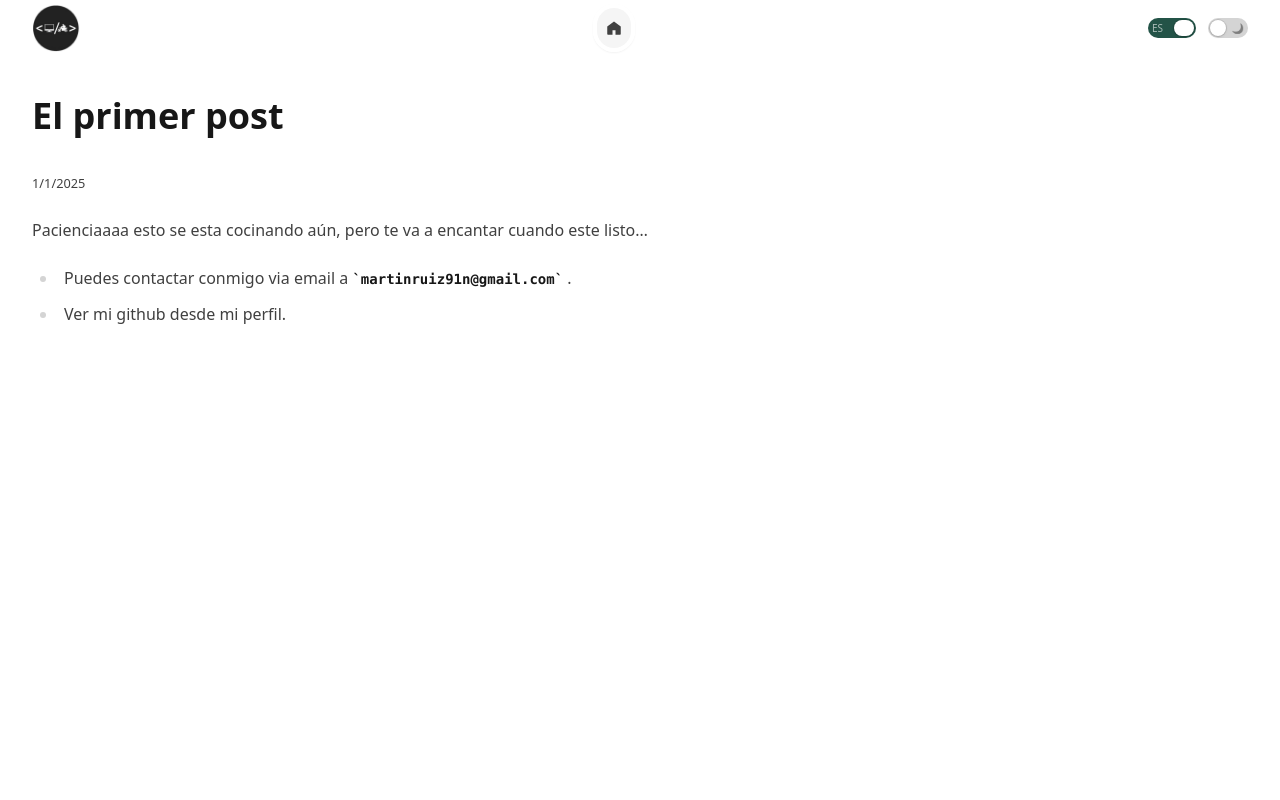
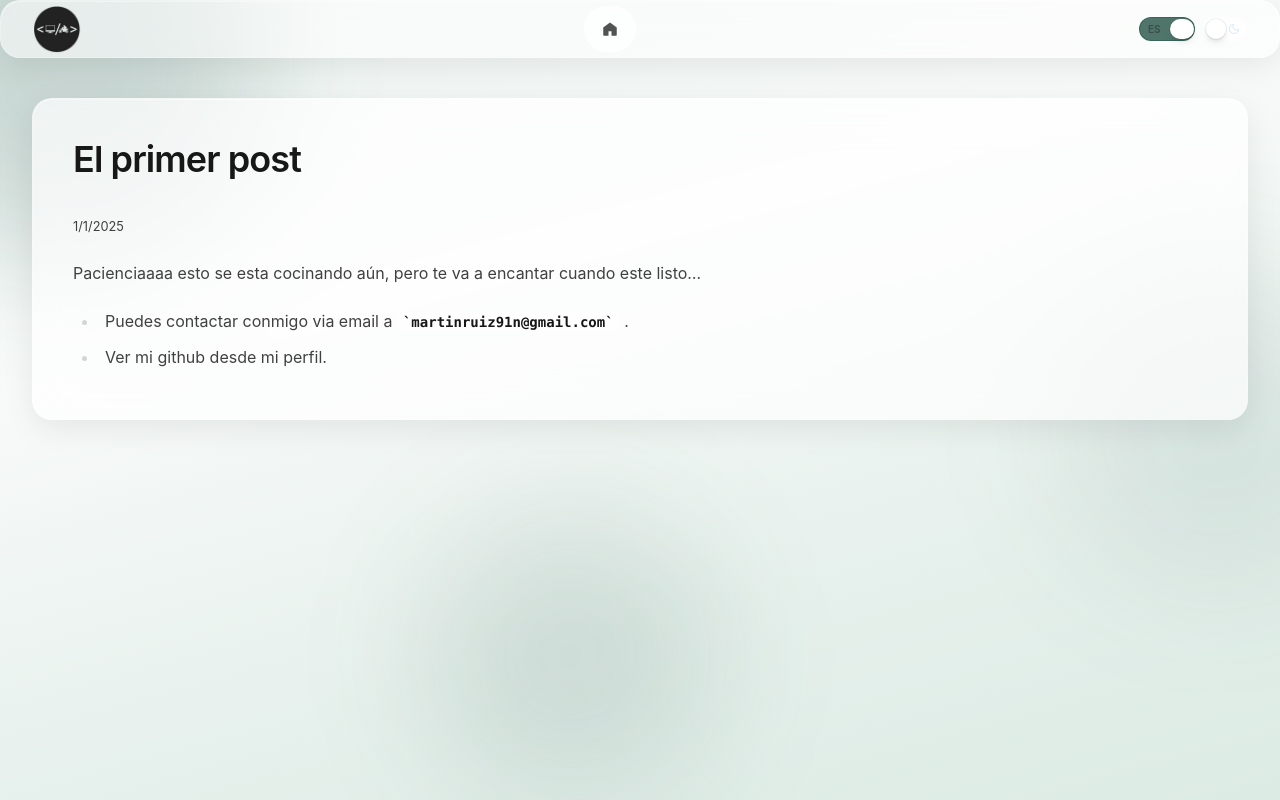
Before and after one commit to martinruizn/Portfolio, an Astro site: page /blog/el-post-de-ejemplo in a window 1280 px wide. Built offline with nearby package versions, Linux system fonts and the light colour scheme; Astro itself is replaced by a stand-in of ours.

Commit message:
feat: apply Liquid Glass UI with brand wash background
Redesign surfaces, nav, cards, and blog with glass tokens and a sage brand canvas so panels read clearly against the ambient depth layer.

```diff
--- a/src/components/LangToggle.astro
+++ b/src/components/LangToggle.astro
@@ -10,21 +10,23 @@ const label = 'Cambiar idioma';
 >
   <span
     data-switch
-    class="relative inline-flex h-5 w-12 items-center rounded-full transition-colors bg-neutral-300 dark:bg-neutral-700 data-[state=en]:bg-brand"
+    class="relative inline-flex h-6 w-14 items-center rounded-full border border-white/20 bg-white/30 backdrop-blur-sm transition-all duration-300 ease-apple dark:border-white/10 dark:bg-white/10 data-[state=en]:bg-brand/80 data-[state=en]:border-brand/50"
   >
     <span
       data-icon="es"
-      class="pointer-events-none absolute left-1 top-1/2 -translate-y-1/2 text-[10px] leading-none opacity-60 data-[active=true]:opacity-100 text-white"
+      class="pointer-events-none absolute left-2 top-1/2 -translate-y-1/2 text-[10px] font-semibold leading-none opacity-50 transition-opacity data-[active=true]:opacity-100"
+      aria-hidden="true"
       >ES</span
     >
     <span
       data-icon="en"
-      class="pointer-events-none absolute right-1 top-1/2 -translate-y-1/2 text-[10px] leading-none opacity-60 data-[active=true]:opacity-100 text-neutral-900 dark:text-white"
+      class="pointer-events-none absolute right-2 top-1/2 -translate-y-1/2 text-[10px] font-semibold leading-none opacity-50 transition-opacity data-[active=true]:opacity-100"
+      aria-hidden="true"
       >EN</span
     >
     <span
       data-thumb
-      class="relative z-[1] ml-0.5 inline-block h-4 w-5 rounded-full bg-white shadow ring-1 ring-black/10 transition-transform translate-x-0 data-[state=en]:translate-x-6"
+      class="relative z-[1] ml-0.5 inline-block h-5 w-6 rounded-full bg-white shadow-md ring-1 ring-black/5 transition-transform duration-300 ease-apple translate-x-0 data-[state=en]:translate-x-7"
     ></span>
   </span>
 </button>
@@ -60,7 +62,6 @@ const label = 'Cambiar idioma';
     } catch {}
   }
 
-  // Initialize from storage or navigator
   let initial = 'es';
   try {
     const stored = localStorage.getItem('lang');
@@ -75,7 +76,6 @@ const label = 'Cambiar idioma';
   } catch {}
   applyLang(initial);
 
-  // Click handler
   btn?.addEventListener('click', () => {
     const current = root.lang === 'en' ? 'en' : 'es';
     const next = current === 'en' ? 'es' : 'en';
--- a/src/components/Nav.astro
+++ b/src/components/Nav.astro
@@ -7,10 +7,10 @@ import LangToggle from './LangToggle.astro';
 ---
 
 <nav
-  class="sticky top-0 z-50 bg-white/70 backdrop-blur transition-all data-[compact=true]:shadow-md dark:bg-neutral-950/70"
+  class="glass-subtle sticky top-0 z-50 border-b border-white/10 transition-all duration-500 ease-apple data-[compact=true]:py-0 dark:border-white/5"
 >
   <div
-    class="container relative flex h-14 items-center transition-all"
+    class="container relative flex h-14 items-center transition-all duration-500 ease-apple"
     data-nav-inner
   >
     <a id="nav-logo-link" href="/" class="inline-flex items-center gap-2" aria-label="Inicio">
@@ -19,25 +19,25 @@ import LangToggle from './LangToggle.astro';
         alt="Martin Ruiz"
         width="120"
         height="24"
-        class="h-12 w-auto block transition-all data-[compact=true]:h-8 dark:hidden"
+        class="h-12 w-auto block transition-all duration-500 ease-apple data-[compact=true]:h-8 dark:hidden"
       />
       <img
         src="/logo-dark.png"
         alt="Martin Ruiz"
         width="120"
         height="24"
-        class="h-12 w-auto hidden transition-all data-[compact=true]:h-8 dark:block"
+        class="h-12 w-auto hidden transition-all duration-500 ease-apple data-[compact=true]:h-8 dark:block"
       />
     </a>
     <div
-      class="flex-1 flex justify-center items-center gap-4 transition-all data-[compact=true]:gap-3"
+      class="flex-1 flex justify-center items-center gap-4 transition-all duration-500 ease-apple data-[compact=true]:gap-3"
     >
       <div
         data-pills
-        class="relative rounded-full bg-white/80 p-1 shadow-sm backdrop-blur transition-all data-[compact=true]:scale-90 data-[compact=true]:p-0.5 dark:bg-neutral-900/70"
+        class="relative rounded-full border border-white/20 bg-white/30 p-1 backdrop-blur-sm transition-all duration-500 ease-apple dark:border-white/10 dark:bg-white/10 data-[compact=true]:scale-90 data-[compact=true]:p-0.5"
       >
         <div
-          class="flex items-center gap-2 transition-all data-[compact=true]:gap-1"
+          class="flex items-center gap-1 transition-all duration-500 ease-apple data-[compact=true]:gap-0.5"
         >
           {
             links.map((l) => {
@@ -52,10 +52,10 @@ import LangToggle from './LangToggle.astro';
                   aria-current={active ? 'page' : undefined}
                   aria-label={l.label}
                   class={[
-                    'inline-flex items-center h-10 rounded-full transition-all data-[compact=true]:h-8 data-[compact=true]:text-xs',
+                    'inline-flex items-center h-9 rounded-full px-3 transition-all duration-300 ease-apple data-[compact=true]:h-8 data-[compact=true]:text-xs',
                     active
-                      ? 'pl-2 pr-4 bg-neutral-900 text-white dark:bg-white dark:text-neutral-900 data-[compact=true]:pl-2 data-[compact=true]:pr-3'
-                      : 'p-2 bg-neutral-100 text-neutral-700 hover:bg-neutral-200 dark:bg-neutral-800 dark:text-neutral-300 dark:hover:bg-neutral-700 data-[compact=true]:p-1.5',
+                      ? 'bg-white/80 text-neutral-900 shadow-sm backdrop-blur-sm dark:bg-white/15 dark:text-white data-[compact=true]:px-2.5'
+                      : 'text-neutral-600 hover:bg-white/40 hover:text-neutral-900 dark:text-neutral-400 dark:hover:bg-white/10 dark:hover:text-neutral-100 data-[compact=true]:p-2',
                   ].join(' ')}
                 >
                   {l.label === 'Home' ? (
@@ -64,7 +64,7 @@ import LangToggle from './LangToggle.astro';
                       height="18"
                       viewBox="0 0 24 24"
                       aria-hidden="true"
-                      class="shrink-0 transition-all data-[compact=true]:scale-90"
+                      class="shrink-0 transition-all duration-300 ease-apple data-[compact=true]:scale-90"
                       fill="currentColor"
                     >
                       <path d="M12 3.172 3 10v10a1 1 0 0 0 1 1h6v-6h4v6h6a1 1 0 0 0 1-1V10l-9-6.828z" />
@@ -75,7 +75,7 @@ import LangToggle from './LangToggle.astro';
                       height="18"
                       viewBox="0 0 24 24"
                       aria-hidden="true"
-                      class="shrink-0 transition-all data-[compact=true]:scale-90"
+                      class="shrink-0 transition-all duration-300 ease-apple data-[compact=true]:scale-90"
                       fill="currentColor"
                     >
                       <path d="M4 5a2 2 0 0 1 2-2h12a2 2 0 0 1 2 2v10a2 2 0 0 1-2 2H9l-5 4v-4a2 2 0 0 1-2-2V5z" />
@@ -84,7 +84,7 @@ import LangToggle from './LangToggle.astro';
                   <span
                     aria-hidden="true"
                     class={[
-                      'overflow-hidden text-sm transition-all duration-300',
+                      'overflow-hidden text-sm transition-all duration-300 ease-apple',
                       active
                         ? 'ml-1.5 max-w-[160px] opacity-100'
                         : 'ml-0 max-w-0 opacity-0',
@@ -100,7 +100,7 @@ import LangToggle from './LangToggle.astro';
       </div>
     </div>
     <div
-      class="ml-auto flex items-center gap-3 transition-all data-[compact=true]:scale-90"
+      class="ml-auto flex items-center gap-2 transition-all duration-500 ease-apple data-[compact=true]:scale-90"
       data-actions
     >
       <LangToggle />
@@ -131,7 +131,6 @@ import LangToggle from './LangToggle.astro';
 
       updateNavLabels();
       window.addEventListener('lang-change', updateNavLabels);
-      // Compact navbar on scroll
       const nav = document.querySelector('nav');
       const inner = document.querySelector('[data-nav-inner]');
       const actions = document.querySelector('[data-actions]');
@@ -150,17 +149,15 @@ import LangToggle from './LangToggle.astro';
       window.addEventListener('scroll', applyCompact, { passive: true });
       window.addEventListener('resize', applyCompact);
       const main = document.querySelector('main');
-      // Fade-in on load
       if (main) {
         main.classList.add('page-enter');
         setTimeout(() => main.classList.remove('page-enter'), 500);
       }
-      // Intercept nav clicks for a short fade-out
       document.querySelectorAll('a[href^="/"]').forEach((a) => {
         a.addEventListener('click', (e) => {
           const url = new URL(a.href, location.origin);
-          if (url.origin !== location.origin) return; // external
-          if (e.metaKey || e.ctrlKey || e.shiftKey || e.altKey) return; // new tab, etc
+          if (url.origin !== location.origin) return;
+          if (e.metaKey || e.ctrlKey || e.shiftKey || e.altKey) return;
           if (!main) return;
           e.preventDefault();
           main.classList.add('page-exit');
--- a/src/components/ThemeToggle.astro
+++ b/src/components/ThemeToggle.astro
@@ -10,21 +10,30 @@ const label = 'Toggle theme';
 >
   <span
     data-switch
-    class="relative inline-flex h-5 w-10 items-center rounded-full transition-colors bg-neutral-300 dark:bg-neutral-700 data-[state=on]:bg-brand"
+    class="relative inline-flex h-6 w-11 items-center rounded-full border border-white/20 bg-white/30 backdrop-blur-sm transition-all duration-300 ease-apple dark:border-white/10 dark:bg-white/10 data-[state=on]:bg-brand/80 data-[state=on]:border-brand/50"
   >
     <span
       data-icon="sun"
-      class="pointer-events-none absolute left-1 top-1/2 -translate-y-1/2 text-[10px] leading-none opacity-40 data-[active=true]:opacity-100 filter brightness-0 dark:invert"
-      >☀️</span
+      class="pointer-events-none absolute left-1.5 top-1/2 -translate-y-1/2 opacity-40 transition-opacity data-[active=true]:opacity-100"
+      aria-hidden="true"
     >
+      <svg width="12" height="12" viewBox="0 0 24 24" fill="none" stroke="currentColor" stroke-width="2" stroke-linecap="round" stroke-linejoin="round" class="text-amber-500">
+        <circle cx="12" cy="12" r="4" />
+        <path d="M12 2v2M12 20v2M4.93 4.93l1.41 1.41M17.66 17.66l1.41 1.41M2 12h2M20 12h2M4.93 19.07l1.41-1.41M17.66 6.34l1.41-1.41" />
+      </svg>
+    </span>
     <span
       data-icon="moon"
-      class="pointer-events-none absolute right-1 top-1/2 -translate-y-1/2 text-[10px] leading-none opacity-40 data-[active=true]:opacity-100 filter brightness-0 dark:invert"
-      >🌙</span
+      class="pointer-events-none absolute right-1.5 top-1/2 -translate-y-1/2 opacity-40 transition-opacity data-[active=true]:opacity-100"
+      aria-hidden="true"
     >
+      <svg width="12" height="12" viewBox="0 0 24 24" fill="none" stroke="currentColor" stroke-width="2" stroke-linecap="round" stroke-linejoin="round" class="text-blue-300">
+        <path d="M21 12.79A9 9 0 1 1 11.21 3 7 7 0 0 0 21 12.79z" />
+      </svg>
+    </span>
     <span
       data-thumb
-      class="relative z-[1] ml-0.5 inline-block h-4 w-4 rounded-full bg-white shadow ring-1 ring-black/10 transition-transform translate-x-0 data-[state=on]:translate-x-5"
+      class="relative z-[1] ml-0.5 inline-block h-5 w-5 rounded-full bg-white shadow-md ring-1 ring-black/5 transition-transform duration-300 ease-apple translate-x-0 data-[state=on]:translate-x-5"
     ></span>
   </span>
 </button>
@@ -55,7 +64,6 @@ const label = 'Toggle theme';
     updateUI();
   }
 
-  // Initialize from storage if present
   try {
     const stored = localStorage.getItem('theme');
     if (stored === 'dark' || stored === 'light') {
@@ -64,7 +72,6 @@ const label = 'Toggle theme';
   } catch {}
   updateUI();
 
-  // Click handler
   btn?.addEventListener('click', () => {
     const next = root.classList.contains('dark') ? 'light' : 'dark';
     applyTheme(next);
--- a/src/layouts/BaseLayout.astro
+++ b/src/layouts/BaseLayout.astro
@@ -79,6 +79,11 @@ const jsonLd = {
     }
   </head>
   <body>
+    <div class="bg-depth" aria-hidden="true">
+      <div class="bg-depth-orb bg-depth-orb--1"></div>
+      <div class="bg-depth-orb bg-depth-orb--2"></div>
+      <div class="bg-depth-orb bg-depth-orb--3"></div>
+    </div>
     <Nav />
     <main class="container py-10">
       <slot />
--- a/src/pages/blog/[slug].astro
+++ b/src/pages/blog/[slug].astro
@@ -16,7 +16,8 @@ const { Content } = await render(post);
   title={post.data.title}
   description={post.data.description ?? post.data.title}
 >
-  <article class="prose">
+  <article class="glass glass-specular rounded-glassLg p-8 sm:p-10">
+    <div class="prose prose-glass">
       <h1>{post.data.title}</h1>
       {
         post.data.pubDate && (
@@ -30,6 +31,7 @@ const { Content } = await render(post);
         )
       }
       <Content />
+    </div>
   </article>
 </BaseLayout>
 
--- a/src/styles/global.css
+++ b/src/styles/global.css
@@ -1,5 +1,3 @@
-@import '@fontsource-variable/inter';
-
 @tailwind base;
 @tailwind components;
 @tailwind utilities;
@@ -10,10 +8,12 @@
 
 html {
   font-family:
-    'Inter Variable',
+    -apple-system,
+    BlinkMacSystemFont,
+    'SF Pro Text',
+    'SF Pro Display',
     system-ui,
-    -apple-system,
-    Segoe UI,
+    'Segoe UI',
     Roboto,
     Ubuntu,
     Cantarell,
@@ -25,35 +25,153 @@ html {
 }
 
 body {
-  @apply bg-white text-neutral-900 dark:bg-neutral-950 dark:text-neutral-100 antialiased;
+  @apply bg-[#ecf4f1] text-neutral-800 antialiased dark:bg-[#0a100e] dark:text-neutral-100;
 }
-
-/* brand custom font removed for simplicity */
 
 /* Focus visible for accessibility */
 *:focus-visible {
-  @apply outline-none ring-2 ring-brand ring-offset-2 ring-offset-white dark:ring-offset-neutral-900;
+  @apply outline-none ring-2 ring-brand ring-offset-2 ring-offset-[#ecf4f1] dark:ring-offset-[#0a100e];
 }
 
 /* Containers */
 .container {
-  @apply mx-auto w-full max-w-7xl px-4 sm:px-6 lg:px-8;
+  @apply relative z-10 mx-auto w-full max-w-7xl px-4 sm:px-6 lg:px-8;
 }
 
-/* Cards */
+/* Background depth layer */
+.bg-depth {
+  @apply pointer-events-none fixed inset-0 -z-10 overflow-hidden;
+}
+
+.bg-depth::before {
+  content: '';
+  @apply absolute inset-0;
+  background: linear-gradient(
+    165deg,
+    rgb(236 244 241) 0%,
+    rgb(248 250 249) 35%,
+    rgb(230 240 236) 70%,
+    rgb(220 235 228) 100%
+  );
+}
+
+.dark .bg-depth::before {
+  background: linear-gradient(
+    165deg,
+    rgb(8 14 12) 0%,
+    rgb(12 20 17) 40%,
+    rgb(10 16 14) 100%
+  );
+}
+
+.bg-depth-orb--1 {
+  @apply pointer-events-none absolute -left-32 -top-32 h-96 w-96 rounded-full blur-3xl;
+  background-color: rgb(35 83 71 / 0.18);
+}
+
+.dark .bg-depth-orb--1 {
+  background-color: rgb(35 83 71 / 0.22);
+}
+
+.bg-depth-orb--2 {
+  @apply pointer-events-none absolute -right-24 top-1/3 h-80 w-80 rounded-full blur-3xl;
+  background-color: rgb(35 83 71 / 0.08);
+}
+
+.dark .bg-depth-orb--2 {
+  background-color: rgb(35 83 71 / 0.12);
+}
+
+.bg-depth-orb--3 {
+  @apply pointer-events-none absolute bottom-0 left-1/3 h-72 w-72 rounded-full blur-3xl;
+  background-color: rgb(35 83 71 / 0.12);
+}
+
+.dark .bg-depth-orb--3 {
+  background-color: rgb(35 83 71 / 0.15);
+}
+
+/* Glass surfaces */
+@supports (backdrop-filter: blur(1px)) {
+  .glass {
+    @apply rounded-glass border border-white/20 bg-white/70 shadow-glass backdrop-blur-glass
+           transition-all duration-300 ease-apple
+           dark:border-white/10 dark:bg-neutral-900/60 dark:shadow-glassDark;
+  }
+
+  .glass-subtle {
+    @apply rounded-glass border border-white/25 bg-white/55 shadow-glass backdrop-blur-glass
+           transition-all duration-500 ease-apple
+           dark:border-white/10 dark:bg-neutral-900/50 dark:shadow-glassDark;
+  }
+
+  .glass-specular {
+    @apply relative overflow-hidden;
+  }
+
+  .glass-specular::before {
+    content: '';
+    @apply pointer-events-none absolute inset-x-0 top-0 h-px bg-gradient-to-r from-transparent via-white/60 to-transparent dark:via-white/20;
+  }
+}
+
+@supports not (backdrop-filter: blur(1px)) {
+  .glass {
+    @apply rounded-glass border border-neutral-200/80 bg-white/95 shadow-glass
+           transition-all duration-300 ease-apple
+           dark:border-neutral-700 dark:bg-neutral-900/95 dark:shadow-glassDark;
+  }
+
+  .glass-subtle {
+    @apply rounded-glass border border-neutral-200/80 bg-white/95 shadow-glass
+           transition-all duration-500 ease-apple
+           dark:border-neutral-700 dark:bg-neutral-900/95 dark:shadow-glassDark;
+  }
+
+  .glass-specular {
+    @apply relative overflow-hidden;
+  }
+}
+
+/* Cards — glass by default */
 .card {
-  @apply rounded-xl border border-neutral-200/60 bg-white shadow-sm transition-shadow hover:shadow-md dark:border-neutral-800 dark:bg-neutral-900;
+  @apply glass;
+}
+
+.card-hover {
+  @apply transition-transform duration-300 ease-apple hover:scale-[1.02]
+         hover:shadow-glassHover dark:hover:shadow-glassHoverDark;
+}
+
+@media (prefers-reduced-motion: reduce) {
+  .card-hover {
+    @apply hover:scale-100;
+  }
 }
 
 /* Buttons */
 .btn {
-  @apply inline-flex items-center gap-2 rounded-lg bg-brand px-4 py-2 font-semibold text-white shadow-sm transition hover:brightness-110 focus-visible:ring-2 focus-visible:ring-brand disabled:opacity-50 disabled:cursor-not-allowed;
-}
-.btn-outline {
-  @apply inline-flex items-center gap-2 rounded-lg border border-brand px-4 py-2 font-semibold text-brand transition hover:bg-brand/10 focus-visible:ring-2 focus-visible:ring-brand disabled:opacity-50 disabled:cursor-not-allowed;
+  @apply inline-flex items-center gap-2 rounded-full bg-gradient-to-b from-brand to-brand/90 px-6 py-2.5
+         font-semibold text-white shadow-glass transition-all duration-300 ease-apple
+         hover:brightness-110 hover:shadow-glassHover
+         focus-visible:ring-2 focus-visible:ring-brand
+         disabled:cursor-not-allowed disabled:opacity-50;
 }
 
-/* Compact button modifier for smaller controls like theme toggle */
+.btn-outline {
+  @apply inline-flex items-center gap-2 rounded-full border border-white/30 bg-white/40 px-6 py-2.5
+         font-semibold text-neutral-800 shadow-sm backdrop-blur-sm transition-all duration-300 ease-apple
+         hover:bg-white/60 focus-visible:ring-2 focus-visible:ring-brand
+         disabled:cursor-not-allowed disabled:opacity-50
+         dark:border-white/15 dark:bg-white/10 dark:text-neutral-100 dark:hover:bg-white/15;
+}
+
+@supports not (backdrop-filter: blur(1px)) {
+  .btn-outline {
+    @apply bg-neutral-100 dark:bg-neutral-800;
+  }
+}
+
 .btn-compact {
   @apply px-2 py-1 text-sm;
 }
@@ -63,17 +181,35 @@ body {
   @apply prose-neutral dark:prose-invert max-w-none;
 }
 
-/* (tilt animation removed for cleanliness) */
+.prose-glass {
+  @apply prose;
+}
+
+.prose-glass :where(pre):not(:where([class~='not-prose'] *)) {
+  @apply rounded-glass border border-white/20 bg-white/50 backdrop-blur-sm
+         dark:border-white/10 dark:bg-neutral-900/50;
+}
+
+.prose-glass :where(code):not(:where([class~='not-prose'] *)) {
+  @apply rounded-md bg-white/50 px-1.5 py-0.5 dark:bg-neutral-800/80;
+}
+
+.prose-glass :where(h1, h2, h3):not(:where([class~='not-prose'] *)) {
+  @apply font-semibold tracking-tight;
+}
 
 /* Page transition helpers */
-@keyframes fade-in {
+@keyframes fade-in-up {
   from {
     opacity: 0;
+    transform: translateY(8px);
   }
   to {
     opacity: 1;
+    transform: translateY(0);
   }
 }
+
 @keyframes fade-out {
   from {
     opacity: 1;
@@ -82,12 +218,15 @@ body {
     opacity: 0;
   }
 }
+
 .page-enter {
-  animation: fade-in 600ms ease both;
+  animation: fade-in-up 600ms ease-apple both;
 }
+
 .page-exit {
-  animation: fade-out 600ms ease both;
+  animation: fade-out 600ms ease-apple both;
 }
+
 @media (prefers-reduced-motion: reduce) {
   .page-enter,
   .page-exit {
@@ -95,4 +234,7 @@ body {
   }
 }
 
-/* (nav highlight removed) */
+/* Toggle group container */
+.toggle-group {
+  @apply glass-subtle flex items-center gap-1 rounded-full p-1;
+}
--- a/tailwind.config.cjs
+++ b/tailwind.config.cjs
@@ -6,6 +6,36 @@ module.exports = {
     extend: {
       colors: {
         brand: '#235347',
+        surface: {
+          light: 'rgba(255,255,255,0.72)',
+          dark: 'rgba(28,28,30,0.72)',
+        },
+        border: {
+          glass: 'rgba(255,255,255,0.35)',
+          glassDark: 'rgba(255,255,255,0.08)',
+        },
+      },
+      borderRadius: {
+        glass: '1.25rem',
+        glassLg: '1.75rem',
+        pill: '9999px',
+      },
+      boxShadow: {
+        glass:
+          '0 8px 32px rgba(0,0,0,0.08), inset 0 1px 0 rgba(255,255,255,0.4)',
+        glassDark:
+          '0 8px 32px rgba(0,0,0,0.4), inset 0 1px 0 rgba(255,255,255,0.06)',
+        glassHover:
+          '0 12px 40px rgba(0,0,0,0.12), inset 0 1px 0 rgba(255,255,255,0.5)',
+        glassHoverDark:
+          '0 12px 40px rgba(0,0,0,0.5), inset 0 1px 0 rgba(255,255,255,0.08)',
+      },
+      backdropBlur: {
+        glass: '20px',
+        glassLg: '40px',
+      },
+      transitionTimingFunction: {
+        apple: 'cubic-bezier(0.25, 0.1, 0.25, 1)',
       },
     },
   },
```
Also changed, not shown: src/components/ProjectCard.astro (+12 -7 lines), src/pages/blog.astro (+7 -5 lines), src/pages/index.astro (+10 -10 lines). Lines whose indentation alone changed are shown as unchanged.
